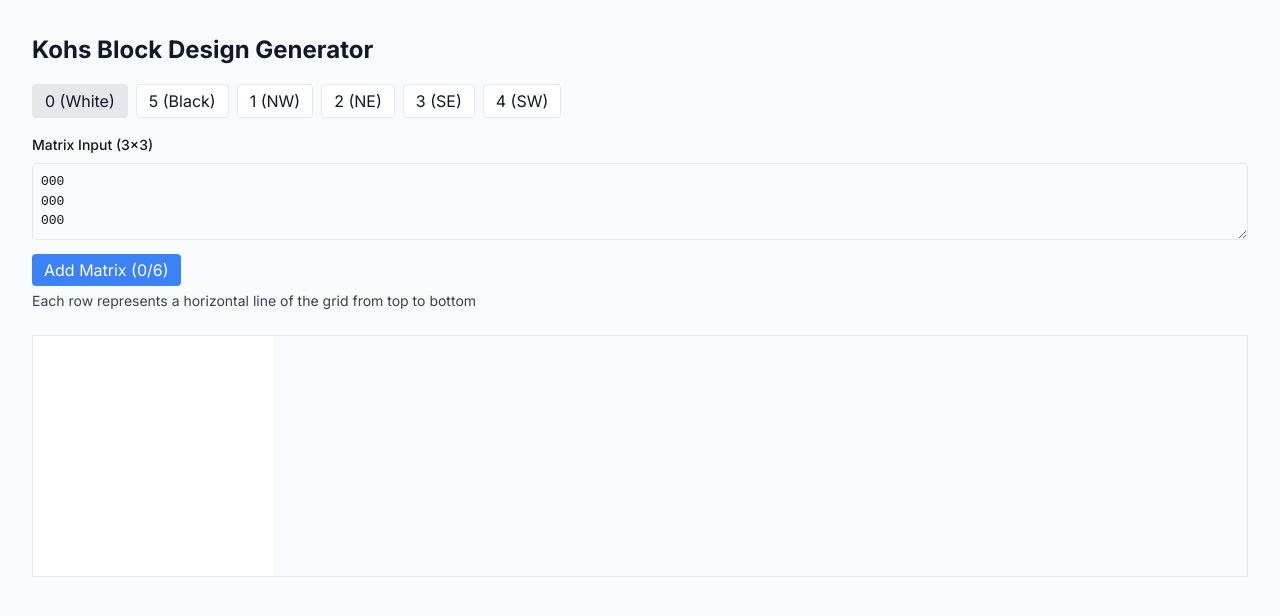
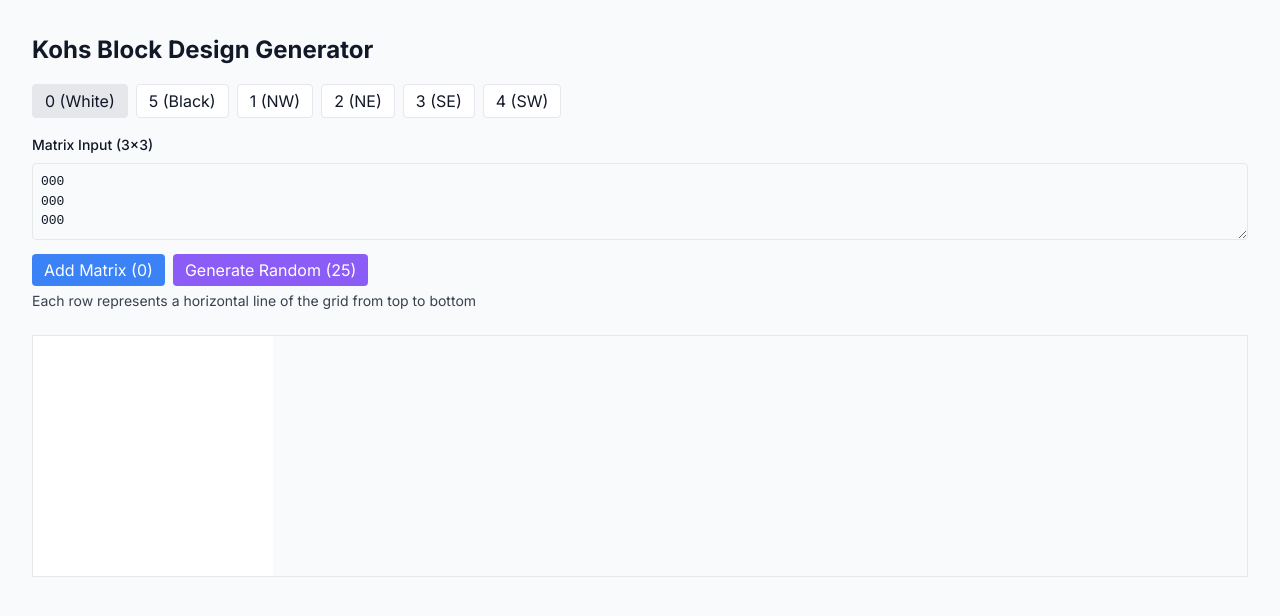
Before and after one commit to maxkomarychev/kohs, a Next.js app: page / in a window 1280 px wide. Shown: the top 616 px of the page. Built offline with nearby package versions, Linux system fonts and the light colour scheme.

Commit message:
generator

```diff
--- a/src/components/LayoutGenerator.tsx
+++ b/src/components/LayoutGenerator.tsx
@@ -12,15 +12,33 @@ const LayoutGenerator: React.FC = () => {
   const [matrices, setMatrices] = useState<string[]>([]);
   const gridSize = 3;
 
+  const generateRandomMatrix = (): string => {
+    const rows = [];
+    for (let i = 0; i < gridSize; i++) {
+      const row = [];
+      for (let j = 0; j < gridSize; j++) {
+        row.push(Math.floor(Math.random() * 6).toString());
+      }
+      rows.push(row.join(''));
+    }
+    return rows.join('\n');
+  };
+
+  const handleGenerateRandom = () => {
+    const newMatrices: string[] = [];
+    for (let i = 0; i < 25; i++) {
+      newMatrices.push(generateRandomMatrix());
+    }
+    setMatrices(newMatrices);
+  };
+
   const handleMatrixInput = (input: string) => {
     setMatrixInput(input);
   };
 
   const handleAddMatrix = () => {
-    if (matrices.length < 6) {
-      setMatrices([...matrices, matrixInput]);
-      setMatrixInput(''); // Clear the textarea completely
-    }
+    setMatrices([...matrices, matrixInput]);
+    setMatrixInput(''); // Clear the textarea completely
   };
 
   const handleRemoveMatrix = (index: number) => {
@@ -174,13 +192,24 @@ const LayoutGenerator: React.FC = () => {
                 color: 'white',
                 borderRadius: '0.25rem',
                 border: 'none',
-                cursor: matrices.length >= 6 ? 'not-allowed' : 'pointer',
-                opacity: matrices.length >= 6 ? 0.5 : 1
+                cursor: 'pointer'
               }}
               onClick={handleAddMatrix}
-              disabled={matrices.length >= 6}
             >
-              Add Matrix ({matrices.length}/6)
+              Add Matrix ({matrices.length})
+            </button>
+            <button
+              style={{
+                padding: '0.25rem 0.75rem',
+                backgroundColor: '#8b5cf6',
+                color: 'white',
+                borderRadius: '0.25rem',
+                border: 'none',
+                cursor: 'pointer'
+              }}
+              onClick={handleGenerateRandom}
+            >
+              Generate Random (25)
             </button>
             {matrices.length > 0 && (
               <button
```
